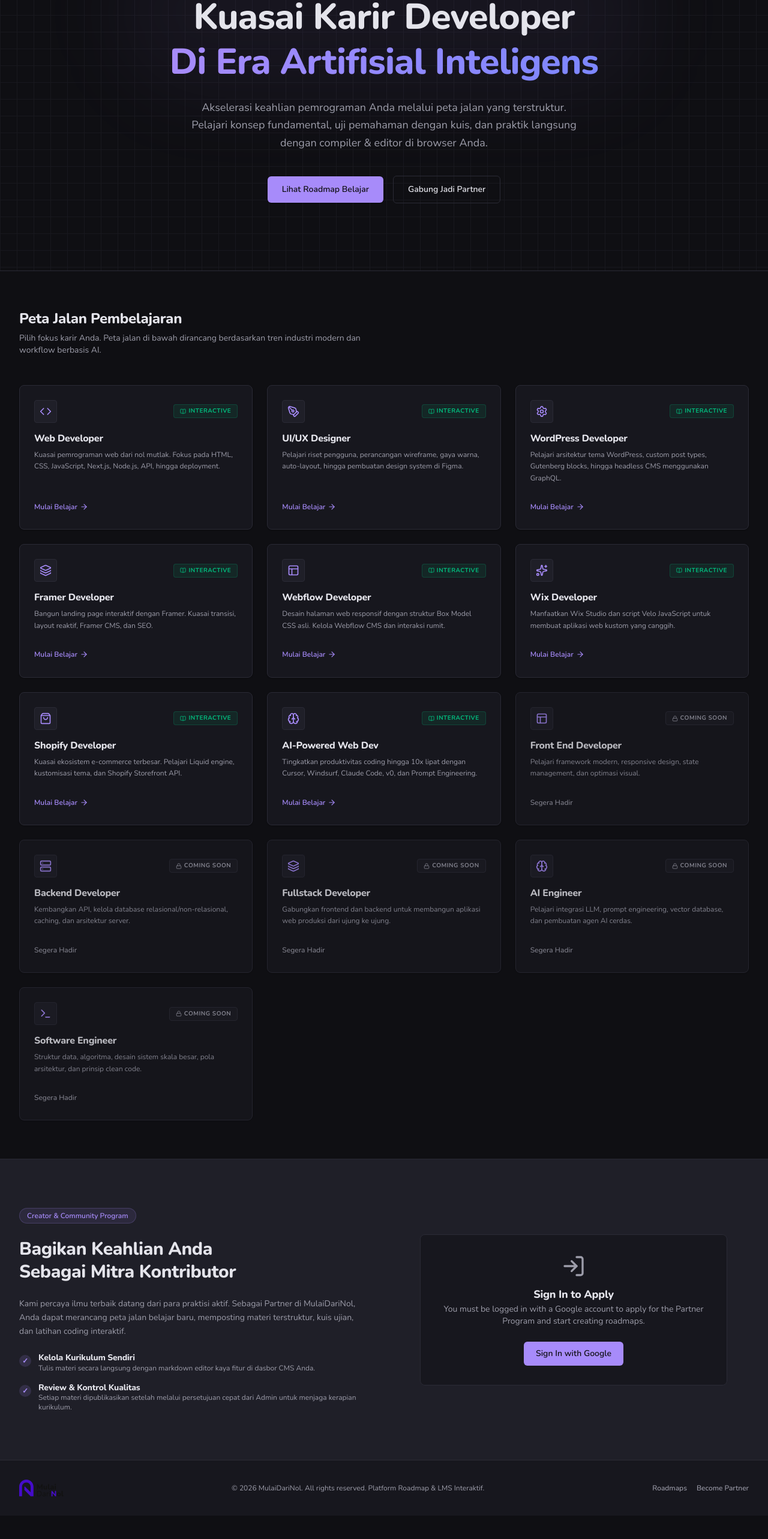
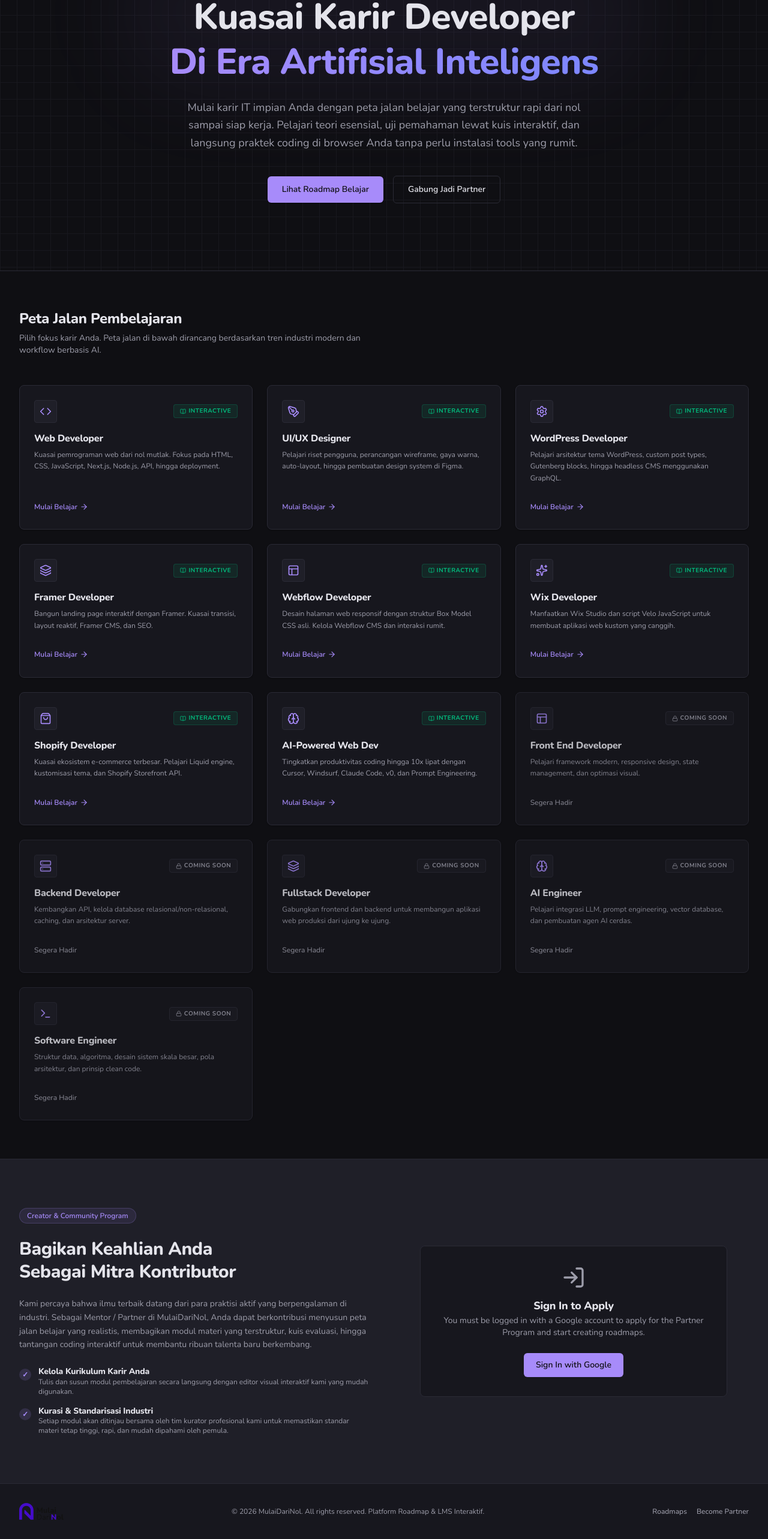
Before and after one commit to NurlChl/mulaidarinol, a Next.js app: page / in a window 1280 px wide. Shown: the part 228-2794 px from the top of the page at 60% size. Before the commit the page ends 2755 px from the top, so only its background shows below. Built offline with nearby package versions, Linux system fonts and the light colour scheme; no server answers; the database is empty.

Commit message:
update brand logos to use MulaiDariNolLight in dark theme and improve frontpage marketing copywriting

```diff
--- a/src/app/login/page.tsx
+++ b/src/app/login/page.tsx
@@ -112,10 +112,16 @@ export default function LoginPage() {
       <div className="w-full max-w-md space-y-6 z-10">
         <div className="flex flex-col items-center text-center">
           <Link href="/" className="flex items-center gap-2 mb-6">
-            <Compass className="h-8 w-8 text-primary" />
-            <span className="text-2xl font-bold tracking-tight">
-              Dev<span className="text-primary">Roadmap</span>
-            </span>
+            <img
+              src="/MulaiDariNol.svg"
+              alt="MulaiDariNol Logo"
+              className="h-10 w-auto dark:hidden"
+            />
+            <img
+              src="/MulaiDariNolLight.svg"
+              alt="MulaiDariNol Logo"
+              className="h-10 w-auto hidden dark:block"
+            />
           </Link>
           <h2 className="text-xl font-semibold tracking-tight text-foreground">
             Sign in to your account
--- a/src/app/page.tsx
+++ b/src/app/page.tsx
@@ -224,8 +224,8 @@ export default async function HomePage() {
           </h1>
 
           <p className="text-base md:text-lg text-muted-foreground max-w-2xl mx-auto mb-10 leading-relaxed">
-            Akselerasi keahlian pemrograman Anda melalui peta jalan yang terstruktur.
-            Pelajari konsep fundamental, uji pemahaman dengan kuis, dan praktik langsung dengan compiler & editor di browser Anda.
+            Mulai karir IT impian Anda dengan peta jalan belajar yang terstruktur rapi dari nol sampai siap kerja.
+            Pelajari teori esensial, uji pemahaman lewat kuis interaktif, dan langsung praktek coding di browser Anda tanpa perlu instalasi tools yang rumit.
           </p>
 
           <div className="flex flex-wrap items-center justify-center gap-4">
@@ -336,25 +336,25 @@ export default async function HomePage() {
                 Sebagai Mitra Kontributor
               </h2>
               <p className="text-sm text-muted-foreground leading-relaxed">
-                Kami percaya ilmu terbaik datang dari para praktisi aktif. Sebagai Partner di MulaiDariNol,
-                Anda dapat merancang peta jalan belajar baru, memposting materi terstruktur, kuis ujian,
-                dan latihan coding interaktif.
+                Kami percaya bahwa ilmu terbaik datang dari para praktisi aktif yang berpengalaman di industri. Sebagai Mentor / Partner di MulaiDariNol,
+                Anda dapat berkontribusi menyusun peta jalan belajar yang realistis, membagikan modul materi yang terstruktur, kuis evaluasi,
+                hingga tantangan coding interaktif untuk membantu ribuan talenta baru berkembang.
               </p>
 
               <div className="space-y-4">
                 <div className="flex items-start gap-3">
                   <div className="mt-1 h-5 w-5 shrink-0 rounded-full bg-primary/15 flex items-center justify-center text-primary font-bold text-xs">✓</div>
                   <div>
-                    <h4 className="text-sm font-semibold text-foreground">Kelola Kurikulum Sendiri</h4>
-                    <p className="text-xs text-muted-foreground">Tulis materi secara langsung dengan markdown editor kaya fitur di dasbor CMS Anda.</p>
+                    <h4 className="text-sm font-semibold text-foreground">Kelola Kurikulum Karir Anda</h4>
+                    <p className="text-xs text-muted-foreground">Tulis dan susun modul pembelajaran secara langsung dengan editor visual interaktif kami yang mudah digunakan.</p>
                   </div>
                 </div>
 
                 <div className="flex items-start gap-3">
                   <div className="mt-1 h-5 w-5 shrink-0 rounded-full bg-primary/15 flex items-center justify-center text-primary font-bold text-xs">✓</div>
                   <div>
-                    <h4 className="text-sm font-semibold text-foreground">Review & Kontrol Kualitas</h4>
-                    <p className="text-xs text-muted-foreground">Setiap materi dipublikasikan setelah melalui persetujuan cepat dari Admin untuk menjaga kerapian kurikulum.</p>
+                    <h4 className="text-sm font-semibold text-foreground">Kurasi & Standarisasi Industri</h4>
+                    <p className="text-xs text-muted-foreground">Setiap modul akan ditinjau bersama oleh tim kurator profesional kami untuk memastikan standar materi tetap tinggi, rapi, dan mudah dipahami oleh pemula.</p>
                   </div>
                 </div>
               </div>
--- a/src/components/Footer.tsx
+++ b/src/components/Footer.tsx
@@ -10,7 +10,12 @@ export function Footer() {
             <img
               src="/MulaiDariNol.svg"
               alt="MulaiDariNol Logo"
-              className="h-7 w-auto dark:brightness-0 dark:invert"
+              className="h-7 w-auto dark:hidden"
+            />
+            <img
+              src="/MulaiDariNolLight.svg"
+              alt="MulaiDariNol Logo"
+              className="h-7 w-auto hidden dark:block"
             />
           </div>
 
--- a/src/components/Navbar.tsx
+++ b/src/components/Navbar.tsx
@@ -21,7 +21,12 @@ export function Navbar() {
               <img
                 src="/MulaiDariNol.svg"
                 alt="MulaiDariNol Logo"
-                className="h-8 w-auto dark:brightness-0 dark:invert transition-all"
+                className="h-8 w-auto dark:hidden transition-all"
+              />
+              <img
+                src="/MulaiDariNolLight.svg"
+                alt="MulaiDariNol Logo"
+                className="h-8 w-auto hidden dark:block transition-all"
               />
             </Link>
 
```
Also changed, not shown: public/MulaiDariNolLight.svg (added).
